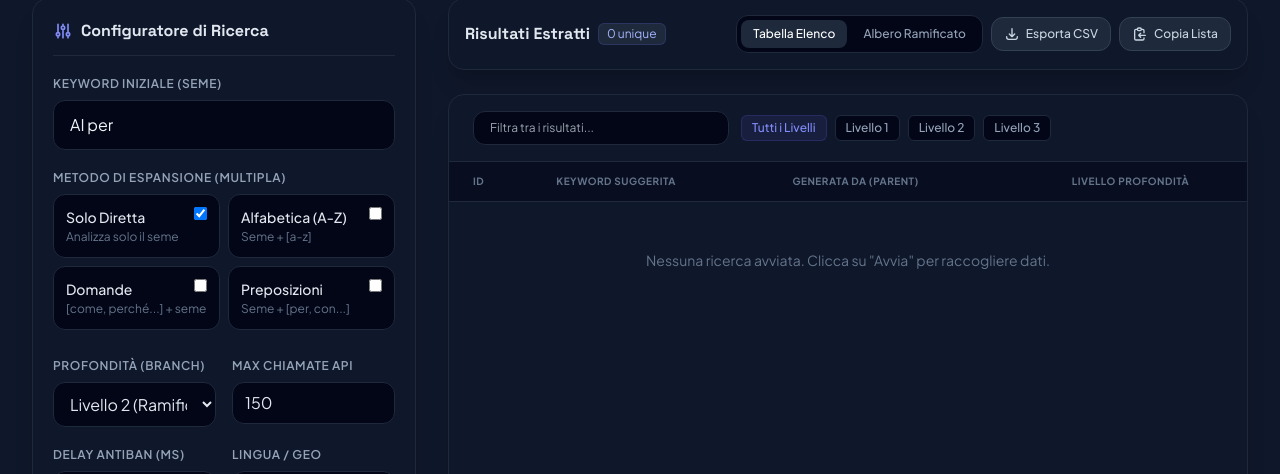
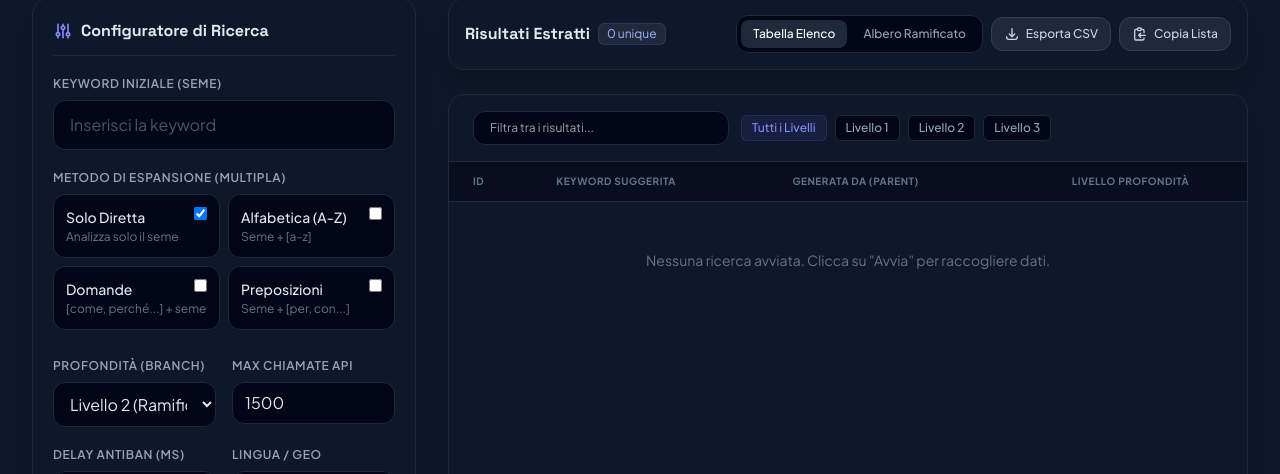
Before and after one commit to damianobettinitest-arch/deep-suggest-explorer, a plain HTML site: page index.html in a window 1280 px wide. Shown: the part 99-573 px from the top of the page. Drawn offline with nearby package versions, Linux system fonts and the light colour scheme.

Commit message:
Update index.html

```diff
--- a/index.html
+++ b/index.html
@@ -80,7 +80,7 @@
                 <!-- Seed Keyword -->
                 <div>
                     <label for="seedKeyword" class="block text-xs font-semibold text-slate-400 uppercase tracking-wider mb-2">Keyword Iniziale (Seme)</label>
-                    <input type="text" id="seedKeyword" placeholder="es. AI per" value="AI per" class="w-full bg-slate-950 border border-slate-800 rounded-xl px-4 py-3 text-slate-100 placeholder-slate-600 focus:outline-none focus:ring-2 focus:ring-indigo-500/50 focus:border-indigo-500 transition duration-200">
+                    <input type="text" id="seedKeyword" placeholder="Inserisci la keyword" value="" class="w-full bg-slate-950 border border-slate-800 rounded-xl px-4 py-3 text-slate-100 placeholder-slate-600 focus:outline-none focus:ring-2 focus:ring-indigo-500/50 focus:border-indigo-500 transition duration-200">
                 </div>
 
                 <!-- Expansion Strategies -->
@@ -124,7 +124,7 @@
                     </div>
                     <div>
                         <label for="maxQueries" class="block text-xs font-semibold text-slate-400 uppercase tracking-wider mb-2">Max Chiamate API</label>
-                        <input type="number" id="maxQueries" value="150" min="10" max="1000" class="w-full bg-slate-950 border border-slate-800 rounded-xl px-3 py-2 text-slate-200 focus:outline-none focus:ring-2 focus:ring-indigo-500/50">
+                        <input type="number" id="maxQueries" value="1500" min="10" max="1500" class="w-full bg-slate-950 border border-slate-800 rounded-xl px-3 py-2 text-slate-200 focus:outline-none focus:ring-2 focus:ring-indigo-500/50">
                     </div>
                 </div>
 
```
